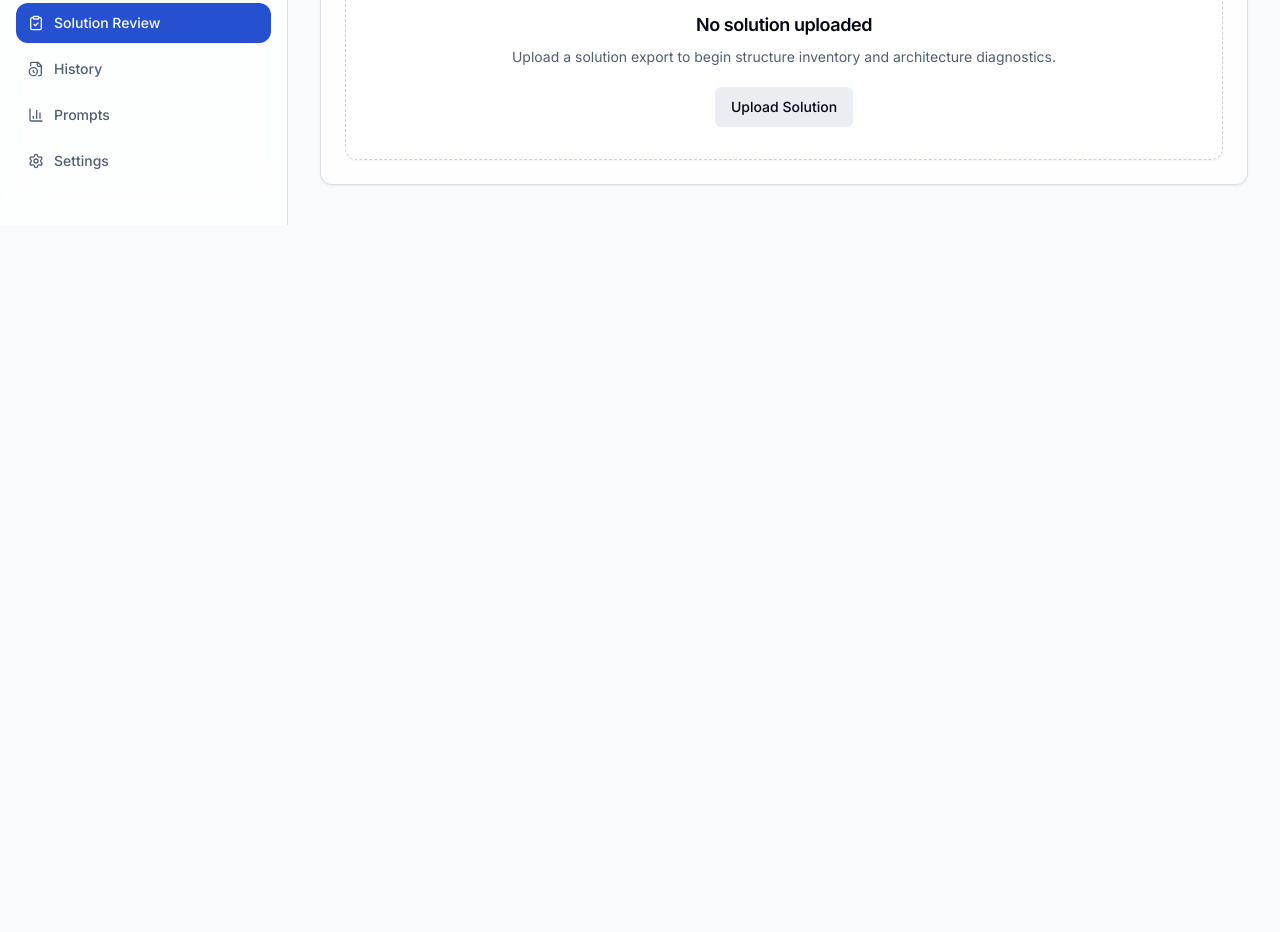
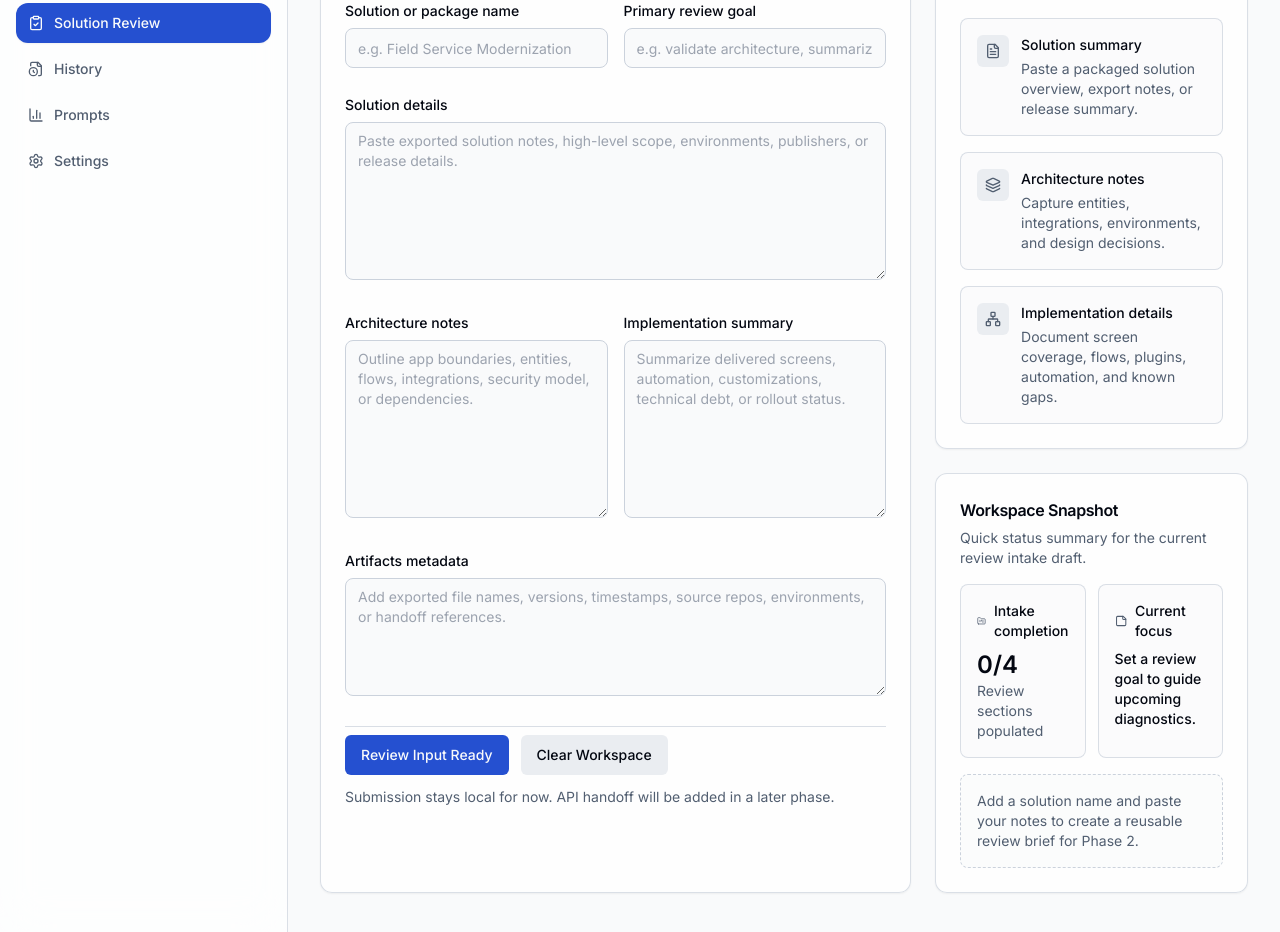
Before and after one commit to FlintstoneSEO/FxLens, a Next.js app: page /solution-review in a window 1280 px wide. Shown: the part 380-1312 px from the top of the page. Before the commit the page ends 800 px from the top, so only its background shows below. Built offline with nearby package versions, Linux system fonts and the light colour scheme.

Commit message:
Build solution review input workspace

```diff
--- a/app/(app)/solution-review/page.tsx
+++ b/app/(app)/solution-review/page.tsx
@@ -1,25 +1,187 @@
+"use client";
+
+import { useMemo, useState } from "react";
+import { FileText, FolderKanban, Layers3, Network, StickyNote } from "lucide-react";
+
 import { PageContainer } from "@/components/layout/page-container";
-import { EmptyState } from "@/components/ui/empty-state";
+import { Button } from "@/components/ui/button";
 import { PageHeader } from "@/components/ui/page-header";
 import { SectionCard } from "@/components/ui/section-card";
+import { FormInputField } from "@/components/workspace/form-input-field";
+import { FormTextareaField } from "@/components/workspace/form-textarea-field";
+
+const starterArtifacts = [
+  {
+    label: "Solution summary",
+    description: "Paste a packaged solution overview, export notes, or release summary.",
+    icon: FileText
+  },
+  {
+    label: "Architecture notes",
+    description: "Capture entities, integrations, environments, and design decisions.",
+    icon: Layers3
+  },
+  {
+    label: "Implementation details",
+    description: "Document screen coverage, flows, plugins, automation, and known gaps.",
+    icon: Network
+  }
+];
 
 export default function SolutionReviewPage() {
+  const [solutionName, setSolutionName] = useState("");
+  const [reviewGoal, setReviewGoal] = useState("");
+  const [solutionDetails, setSolutionDetails] = useState("");
+  const [architectureNotes, setArchitectureNotes] = useState("");
+  const [implementationSummary, setImplementationSummary] = useState("");
+  const [artifactMetadata, setArtifactMetadata] = useState("");
+
+  const populatedSections = useMemo(
+    () =>
+      [solutionDetails, architectureNotes, implementationSummary, artifactMetadata].filter(
+        (value) => value.trim().length > 0
+      ).length,
+    [artifactMetadata, architectureNotes, implementationSummary, solutionDetails]
+  );
+
+  const resetWorkspace = () => {
+    setSolutionName("");
+    setReviewGoal("");
+    setSolutionDetails("");
+    setArchitectureNotes("");
+    setImplementationSummary("");
+    setArtifactMetadata("");
+  };
+
   return (
     <PageContainer>
       <PageHeader
         title="Solution Review"
         description="Inventory uploaded artifacts, detect architectural drift, and receive focused refactor recommendations."
       />
-      <SectionCard
-        title="Artifact Review Queue"
-        description="Solution packages and exported metadata checks will appear here after backend ingestion is wired in."
-      >
-        <EmptyState
-          title="No solution uploaded"
-          description="Upload a solution export to begin structure inventory and architecture diagnostics."
-          actionLabel="Upload Solution"
-        />
-      </SectionCard>
+
+      <div className="grid gap-6 xl:grid-cols-[minmax(0,1.7fr)_minmax(280px,0.9fr)]">
+        <SectionCard
+          title="Review Intake Workspace"
+          description="Capture the core context reviewers need before automated diagnostics and recommendations are connected."
+        >
+          <div className="space-y-6">
+            <div className="grid gap-4 md:grid-cols-2">
+              <FormInputField
+                label="Solution or package name"
+                value={solutionName}
+                placeholder="e.g. Field Service Modernization"
+                onChange={setSolutionName}
+              />
+              <FormInputField
+                label="Primary review goal"
+                value={reviewGoal}
+                placeholder="e.g. validate architecture, summarize implementation, prep refactor"
+                onChange={setReviewGoal}
+              />
+            </div>
+
+            <FormTextareaField
+              label="Solution details"
+              value={solutionDetails}
+              rows={7}
+              placeholder="Paste exported solution notes, high-level scope, environments, publishers, or release details."
+              onChange={setSolutionDetails}
+            />
+
+            <div className="grid gap-4 lg:grid-cols-2">
+              <FormTextareaField
+                label="Architecture notes"
+                value={architectureNotes}
+                rows={8}
+                placeholder="Outline app boundaries, entities, flows, integrations, security model, or dependencies."
+                onChange={setArchitectureNotes}
+              />
+              <FormTextareaField
+                label="Implementation summary"
+                value={implementationSummary}
+                rows={8}
+                placeholder="Summarize delivered screens, automation, customizations, technical debt, or rollout status."
+                onChange={setImplementationSummary}
+              />
+            </div>
+
+            <FormTextareaField
+              label="Artifacts metadata"
+              value={artifactMetadata}
+              rows={5}
+              placeholder="Add exported file names, versions, timestamps, source repos, environments, or handoff references."
+              onChange={setArtifactMetadata}
+            />
+
+            <div className="flex flex-wrap items-center gap-3 border-t border-border/70 pt-2">
+              <Button type="button">Review Input Ready</Button>
+              <Button type="button" variant="secondary" onClick={resetWorkspace}>
+                Clear Workspace
+              </Button>
+              <p className="text-sm text-muted-foreground">
+                Submission stays local for now. API handoff will be added in a later phase.
+              </p>
+            </div>
+          </div>
+        </SectionCard>
+
+        <div className="space-y-6">
+          <SectionCard
+            title="Review Prep"
+            description="A lightweight checklist to help organize the solution package before analysis is wired in."
+          >
+            <div className="space-y-4">
+              {starterArtifacts.map(({ label, description, icon: Icon }) => (
+                <div key={label} className="rounded-lg border border-border/70 bg-background/70 p-4">
+                  <div className="flex items-start gap-3">
+                    <div className="rounded-md bg-muted p-2 text-muted-foreground">
+                      <Icon className="h-4 w-4" />
+                    </div>
+                    <div className="space-y-1">
+                      <p className="text-sm font-medium">{label}</p>
+                      <p className="text-sm text-muted-foreground">{description}</p>
+                    </div>
+                  </div>
+                </div>
+              ))}
+            </div>
+          </SectionCard>
+
+          <SectionCard
+            title="Workspace Snapshot"
+            description="Quick status summary for the current review intake draft."
+          >
+            <div className="space-y-4">
+              <div className="grid gap-3 sm:grid-cols-2">
+                <div className="rounded-lg border border-border/70 bg-background/70 p-4">
+                  <div className="mb-2 flex items-center gap-2 text-sm font-medium">
+                    <FolderKanban className="h-4 w-4 text-muted-foreground" />
+                    Intake completion
+                  </div>
+                  <p className="text-2xl font-semibold">{populatedSections}/4</p>
+                  <p className="text-sm text-muted-foreground">Review sections populated</p>
+                </div>
+                <div className="rounded-lg border border-border/70 bg-background/70 p-4">
+                  <div className="mb-2 flex items-center gap-2 text-sm font-medium">
+                    <StickyNote className="h-4 w-4 text-muted-foreground" />
+                    Current focus
+                  </div>
+                  <p className="text-sm font-medium text-foreground">
+                    {reviewGoal.trim() || "Set a review goal to guide upcoming diagnostics."}
+                  </p>
+                </div>
+              </div>
+
+              <div className="rounded-lg border border-dashed border-border bg-background/60 p-4 text-sm text-muted-foreground">
+                {solutionName.trim()
+                  ? `Preparing a review workspace for ${solutionName}. Add as much implementation and architecture detail as you have available.`
+                  : "Add a solution name and paste your notes to create a reusable review brief for Phase 2."}
+              </div>
+            </div>
+          </SectionCard>
+        </div>
+      </div>
     </PageContainer>
   );
 }
```
